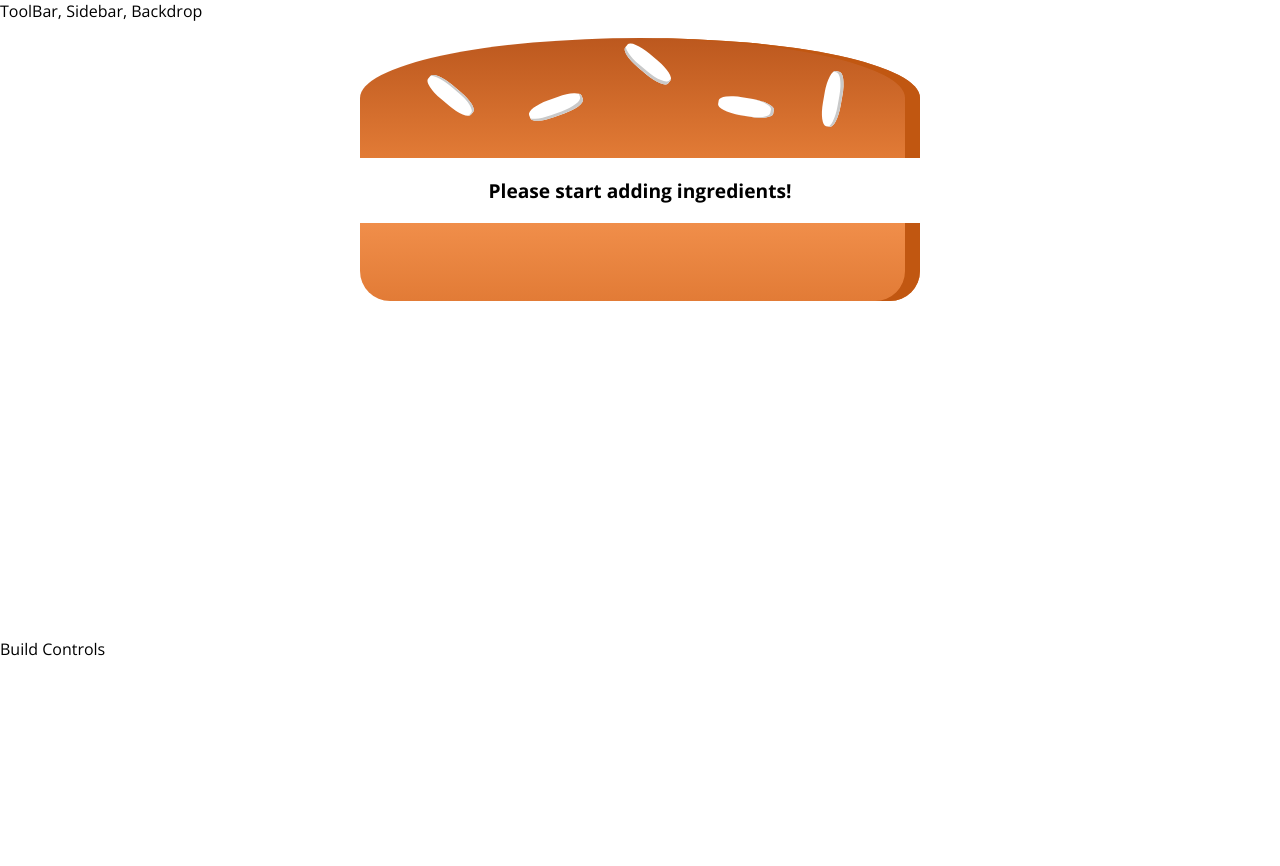
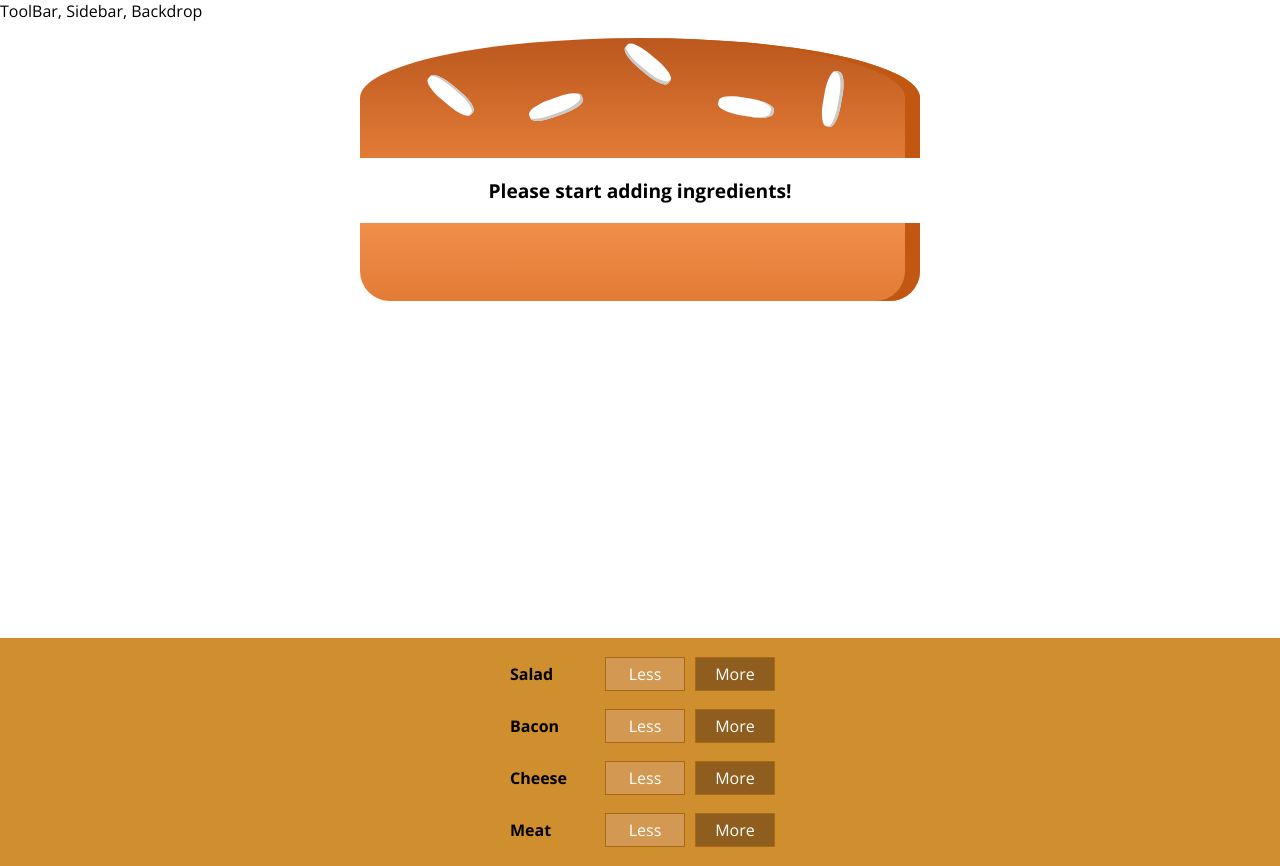
Before and after one commit to aindriu80/react-burger-app, a React app: page / in a window 1280 px wide. Before the commit the page ends 800 px from the top, so only its background shows below. Built offline with nearby package versions, Linux system fonts and the light colour scheme.

Commit message:
Outputting Mulitple Build Controls

```diff
--- a/src/components/Burger/BuildControls/BuildControl/BuildControl.js
+++ b/src/components/Burger/BuildControls/BuildControl/BuildControl.js
@@ -1,10 +1,11 @@
 import React from 'react'
 
-import classes from './BuildControls.css';
+import classes from './BuildControl.css';
+
 
 const buildControl = (props) => (
-    <div className={classes.buildControl}>
-        <div className={classes.Label}>{props.lable}</div>
+    <div className={classes.BuildControl}>
+        <div className={classes.Label}>{props.label}</div>
         <button className={classes.Less}>Less</button>
         <button className={classes.More}>More</button>
     </div>
--- a/src/components/Burger/BuildControls/BuildControls.js
+++ b/src/components/Burger/BuildControls/BuildControls.js
@@ -1,8 +1,21 @@
 import React from 'react'
 
+import classes from './BuildControls.css';
+
+import BuildControl from './BuildControl/BuildControl';
+
+const controls = [
+    { label: 'Salad', type: 'salad'},
+    { label: 'Bacon', type: 'bacon'},
+    { label: 'Cheese', type: 'cheese'},
+    { label: 'Meat', type: 'meat'},
+];
+
 const buildControls = (props) =>(
-    <div>
-
+    <div className={classes.BuildControls}>
+        {controls.map(ctrl =>(
+            <BuildControl key={ctrl.label} label={ctrl.label} />
+        ))}
     </div>
 );
 
--- a/src/containers/BurgerBuilder/BurgerBuilder.js
+++ b/src/containers/BurgerBuilder/BurgerBuilder.js
@@ -2,6 +2,8 @@
 
 import Aux from '../../hoc/Auxillary';
 import Burger from '../../components/Burger/Burger'
+import BuildControls from '../../components/Burger/BuildControls/BuildControls'
+
 
 class BurgerBuilder extends Component{
     // constructor(props){
@@ -21,7 +23,7 @@
         return (
             <Aux>
                 <Burger ingredients={this.state.ingredients} />
-                <div>Build Controls</div>
+                <BuildControls />
             </Aux>
         );
     }
```
